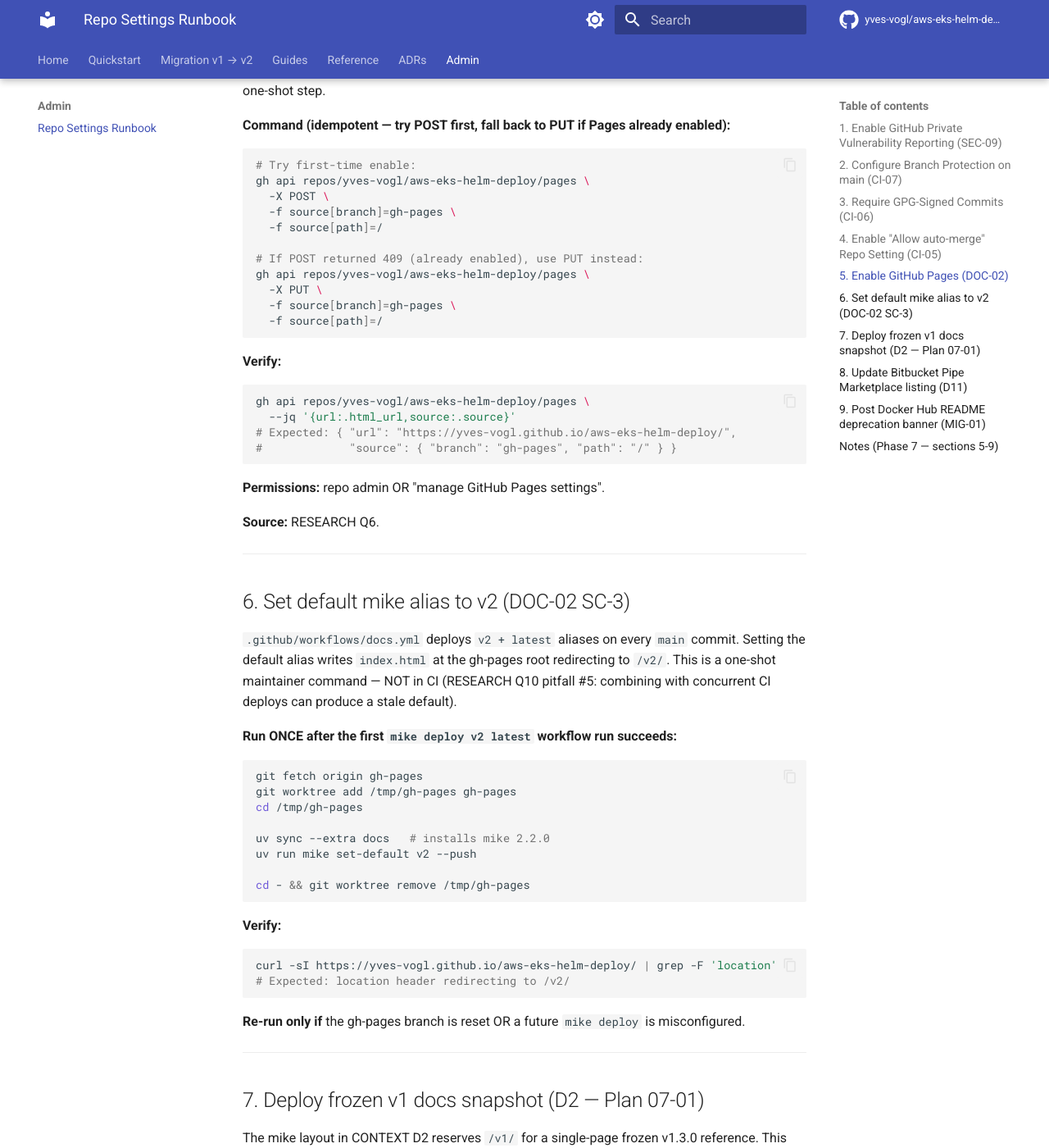
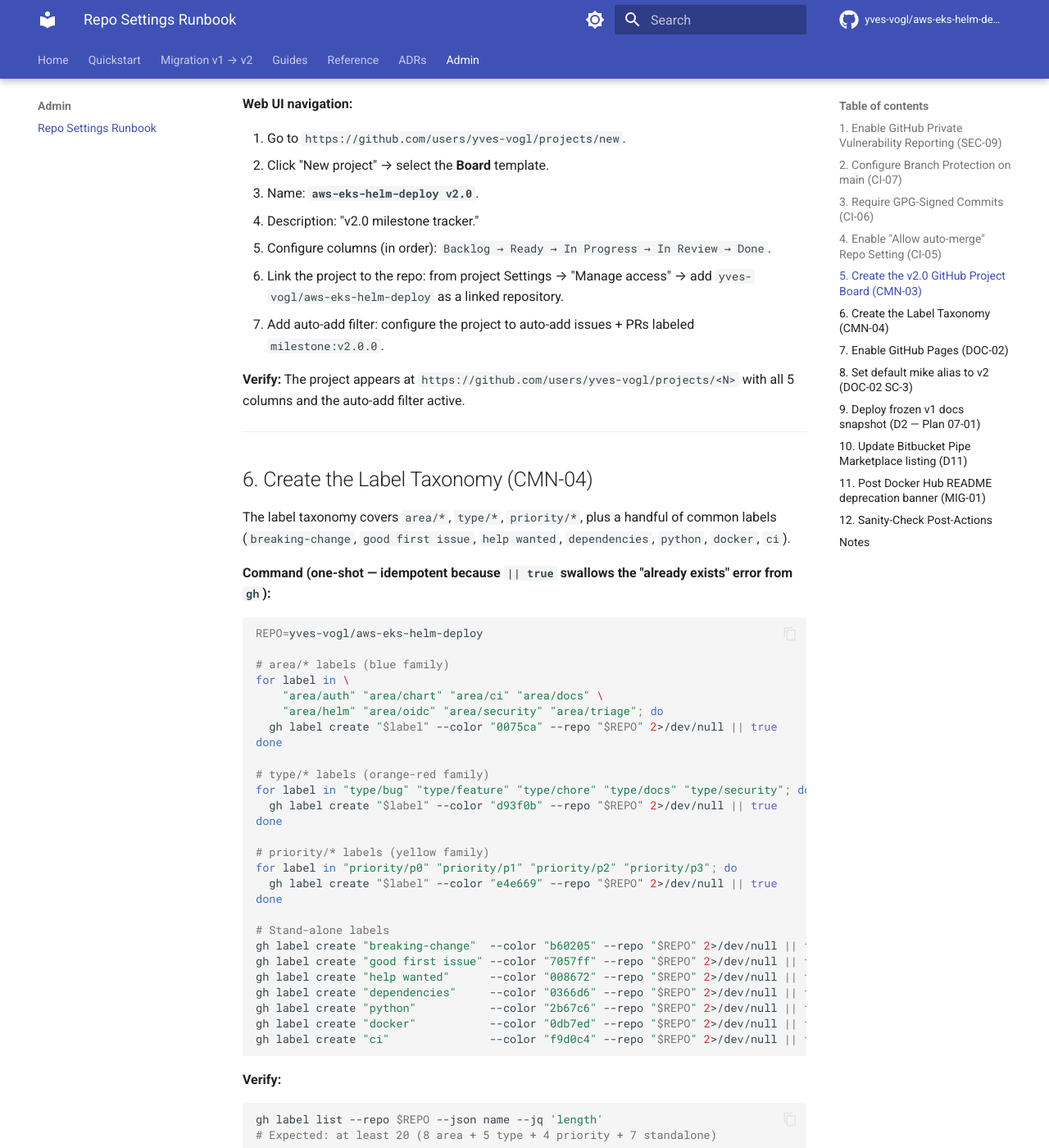
Before and after one commit to yves-vogl/aws-eks-helm-deploy, an MkDocs documentation site: the page built from docs/admin/repo-settings.md, in a window 1280 px wide and 1400 px high, scrolled down 3505 px. Shown: the whole window at 82% size. Built offline with MkDocs 1.6.1 and Material for MkDocs 9.7.7, drawn with Linux system fonts in a browser that asks for light colours; comment, search, counter and statistics services are not loaded; some of the changed text lies outside the part shown.

Commit message:
docs(admin): restore Phase 6 sections in repo-settings.md (Project Board + Labels + Sanity-Check)
Plan 07-07 executor accidentally replaced Phase 6 sections 5-8 (Project Board, Labels,
Docker Hub README, Sanity-Check) with Phase 7 sections 5-9 during execution. This PR
restores the three structural Phase 6 sections and renumbers Phase 7 sections accordingly:

- §§1-4: Phase 6 commit-time settings (PVR, branch protection, GPG, auto-merge) — kept.
- §§5-6: Phase 6 RESTORED — Project Board (CMN-03) + Label Taxonomy (CMN-04).
- §§7-11: Phase 7 v2.0.0 release-ceremony steps renumbered from §§5-9.
- §12: Phase 6 RESTORED — Sanity-Check Post-Actions (covers all 11 prior sections).

Phase 6 §7 (Docker Hub README Update) intentionally NOT restored — Phase 7 §11 supersedes
with a better banner template + SI-07-07 placeholder propagation.

Also updates references to the renumbered sections in:
- .github/PULL_REQUEST_TEMPLATE.md
- .planning/STATE.md
- tests/structural/test_repo_settings_runbook.py
- uv.lock (sync after PR #42 merge)

````diff
--- a/docs/admin/repo-settings.md
+++ b/docs/admin/repo-settings.md
@@ -154,7 +154,77 @@
 
 ---
 
-## 5. Enable GitHub Pages (DOC-02)
+## 5. Create the v2.0 GitHub Project Board (CMN-03)
+
+GitHub Projects v2 board creation with column configuration is web-UI only as of
+2026-06. There is no `gh project create` subcommand that fully configures columns.
+
+**Web UI navigation:**
+
+1. Go to `https://github.com/users/yves-vogl/projects/new`.
+2. Click "New project" → select the **Board** template.
+3. Name: **`aws-eks-helm-deploy v2.0`**.
+4. Description: "v2.0 milestone tracker."
+5. Configure columns (in order): `Backlog → Ready → In Progress → In Review → Done`.
+6. Link the project to the repo: from project Settings → "Manage access" → add
+   `yves-vogl/aws-eks-helm-deploy` as a linked repository.
+7. Add auto-add filter: configure the project to auto-add issues + PRs labeled
+   `milestone:v2.0.0`.
+
+**Verify:** The project appears at `https://github.com/users/yves-vogl/projects/<N>`
+with all 5 columns and the auto-add filter active.
+
+---
+
+## 6. Create the Label Taxonomy (CMN-04)
+
+The label taxonomy covers `area/*`, `type/*`, `priority/*`, plus a handful of
+common labels (`breaking-change`, `good first issue`, `help wanted`,
+`dependencies`, `python`, `docker`, `ci`).
+
+**Command (one-shot — idempotent because `|| true` swallows the
+"already exists" error from `gh`):**
+
+```bash
+REPO=yves-vogl/aws-eks-helm-deploy
+
+# area/* labels (blue family)
+for label in \
+    "area/auth" "area/chart" "area/ci" "area/docs" \
+    "area/helm" "area/oidc" "area/security" "area/triage"; do
+  gh label create "$label" --color "0075ca" --repo "$REPO" 2>/dev/null || true
+done
+
+# type/* labels (orange-red family)
+for label in "type/bug" "type/feature" "type/chore" "type/docs" "type/security"; do
+  gh label create "$label" --color "d93f0b" --repo "$REPO" 2>/dev/null || true
+done
+
+# priority/* labels (yellow family)
+for label in "priority/p0" "priority/p1" "priority/p2" "priority/p3"; do
+  gh label create "$label" --color "e4e669" --repo "$REPO" 2>/dev/null || true
+done
+
+# Stand-alone labels
+gh label create "breaking-change"  --color "b60205" --repo "$REPO" 2>/dev/null || true
+gh label create "good first issue" --color "7057ff" --repo "$REPO" 2>/dev/null || true
+gh label create "help wanted"      --color "008672" --repo "$REPO" 2>/dev/null || true
+gh label create "dependencies"     --color "0366d6" --repo "$REPO" 2>/dev/null || true
+gh label create "python"           --color "2b67c6" --repo "$REPO" 2>/dev/null || true
+gh label create "docker"           --color "0db7ed" --repo "$REPO" 2>/dev/null || true
+gh label create "ci"               --color "f9d0c4" --repo "$REPO" 2>/dev/null || true
+```
+
+**Verify:**
+
+```bash
+gh label list --repo $REPO --json name --jq 'length'
+# Expected: at least 20 (8 area + 5 type + 4 priority + 7 standalone)
+```
+
+---
+
+## 7. Enable GitHub Pages (DOC-02)
 
 The `.github/workflows/docs.yml` workflow (Plan 07-05) requires GitHub Pages to
 be enabled with `gh-pages` as the source branch BEFORE the first `mike deploy`
@@ -191,7 +261,7 @@
 
 ---
 
-## 6. Set default mike alias to v2 (DOC-02 SC-3)
+## 8. Set default mike alias to v2 (DOC-02 SC-3)
 
 `.github/workflows/docs.yml` deploys `v2 + latest` aliases on every `main`
 commit. Setting the default alias writes `index.html` at the gh-pages root
@@ -224,7 +294,7 @@
 
 ---
 
-## 7. Deploy frozen v1 docs snapshot (D2 — Plan 07-01)
+## 9. Deploy frozen v1 docs snapshot (D2 — Plan 07-01)
 
 The mike layout in CONTEXT D2 reserves `/v1/` for a single-page frozen v1.3.0
 reference. This deploy is a one-shot maintainer command (NEVER from CI —
@@ -258,7 +328,7 @@
 
 ---
 
-## 8. Update Bitbucket Pipe Marketplace listing (D11)
+## 10. Update Bitbucket Pipe Marketplace listing (D11)
 
 After the v2.0.0 tag-cut, update the Bitbucket Pipe Marketplace listing to
 reflect the new image registry, version, and capabilities (OIDC, OCI charts,
@@ -279,7 +349,7 @@
 
 ---
 
-## 9. Post Docker Hub README deprecation banner (MIG-01)
+## 11. Post Docker Hub README deprecation banner (MIG-01)
 
 The Docker Hub `yvogl/aws-eks-helm-deploy` repository is frozen at v1.3.0
 (MIG-01). Post a deprecation banner to its README so consumers searching
@@ -309,17 +379,57 @@
 Web-UI only step; no API. **Not idempotent via API.** Confirm visually after
 submitting.
 
+## 12. Sanity-Check Post-Actions
+
+After completing steps 1–7, run this one-liner to confirm everything is wired:
+
+```bash
+REPO=yves-vogl/aws-eks-helm-deploy
+
+echo "=== Repo settings ==="
+gh api repos/$REPO --jq '{visibility, default_branch, allow_auto_merge}'
+
+echo "=== Private Vulnerability Reporting ==="
+gh api repos/$REPO/private-vulnerability-reporting --jq '{enabled}'
+
+echo "=== Branch protection ==="
+gh api repos/$REPO/branches/main/protection --jq '{
+  enforce_admins:     .enforce_admins.enabled,
+  required_reviews:   .required_pull_request_reviews.required_approving_review_count,
+  status_check_count: (.required_status_checks.contexts | length),
+  contexts:           .required_status_checks.contexts
+}'
+
+echo "=== Required signatures ==="
+gh api repos/$REPO/branches/main/protection/required_signatures --jq '.enabled'
+
+echo "=== Label count ==="
+gh label list --repo $REPO --json name --jq 'length'
+```
+
+**Expected results:**
+- `allow_auto_merge: true`
+- Private Vulnerability Reporting `enabled: true`
+- `enforce_admins: true`, `required_reviews: 1`, `status_check_count: 8`
+- Required signatures `true`
+- Label count `>= 20`
+
 ---
 
-## Notes (Phase 7 — sections 5-9)
+## Notes
 
-- Sections 5–7 (Pages, mike set-default, mike deploy v1) are `gh api` + `mike`
-  commands and are idempotent for sections 5 and 6 (Section 7 is a one-shot
+- **Section grouping:** §§1-4 are Phase 6 commit-time settings (PVR + branch
+  protection + GPG + auto-merge). §§5-6 are Phase 6 web-UI / one-shot CLI
+  steps (Project Board + Labels). §§7-11 are Phase 7 v2.0.0 release-ceremony
+  steps (Pages enablement + mike one-shots + Marketplace + Docker Hub banner).
+  §12 is the post-actions sanity-check covering all 11 prior sections.
+- Sections 7–9 (Pages, mike set-default, mike deploy v1) are `gh api` + `mike`
+  commands and are idempotent for sections 7 and 8 (Section 9 is a one-shot
   intent — re-running is harmless but unnecessary).
-- Sections 8–9 (Bitbucket Pipe Marketplace + Docker Hub banner) are web-UI
+- Sections 10–11 (Bitbucket Pipe Marketplace + Docker Hub banner) are web-UI
   only with no programmatic idempotency guarantee; confirm visually.
-- The literal placeholder `2026-MM-DD (= v2.0.0 release date + 6 months) — replace at tag-cut.` is the SI-07-07 invariant; it appears in three places in v2.0:
-  `SECURITY.md` (Plan 07-06), `docs/migration/v1-to-v2.md` (Plan 07-04), AND
-  `docs/admin/repo-settings.md` Section 7 + 9 (this plan). After the v2.0.0
-  tag-cut, the maintainer replaces all four occurrences in a single follow-up
-  PR.
+- The literal placeholder `2026-MM-DD (= v2.0.0 release date + 6 months) — replace at tag-cut.`
+  is the SI-07-07 invariant; it appears in v2.0 in `SECURITY.md` (Plan 07-06),
+  `docs/migration/v1-to-v2.md` (Plan 07-04), AND `docs/admin/repo-settings.md`
+  Section 9 + 11 (this plan). After the v2.0.0 tag-cut, the maintainer
+  replaces all occurrences in a single follow-up PR.
````
Also changed, not shown: .planning/STATE.md (+5 -5 lines), .github/PULL_REQUEST_TEMPLATE.md, 2 other files.
